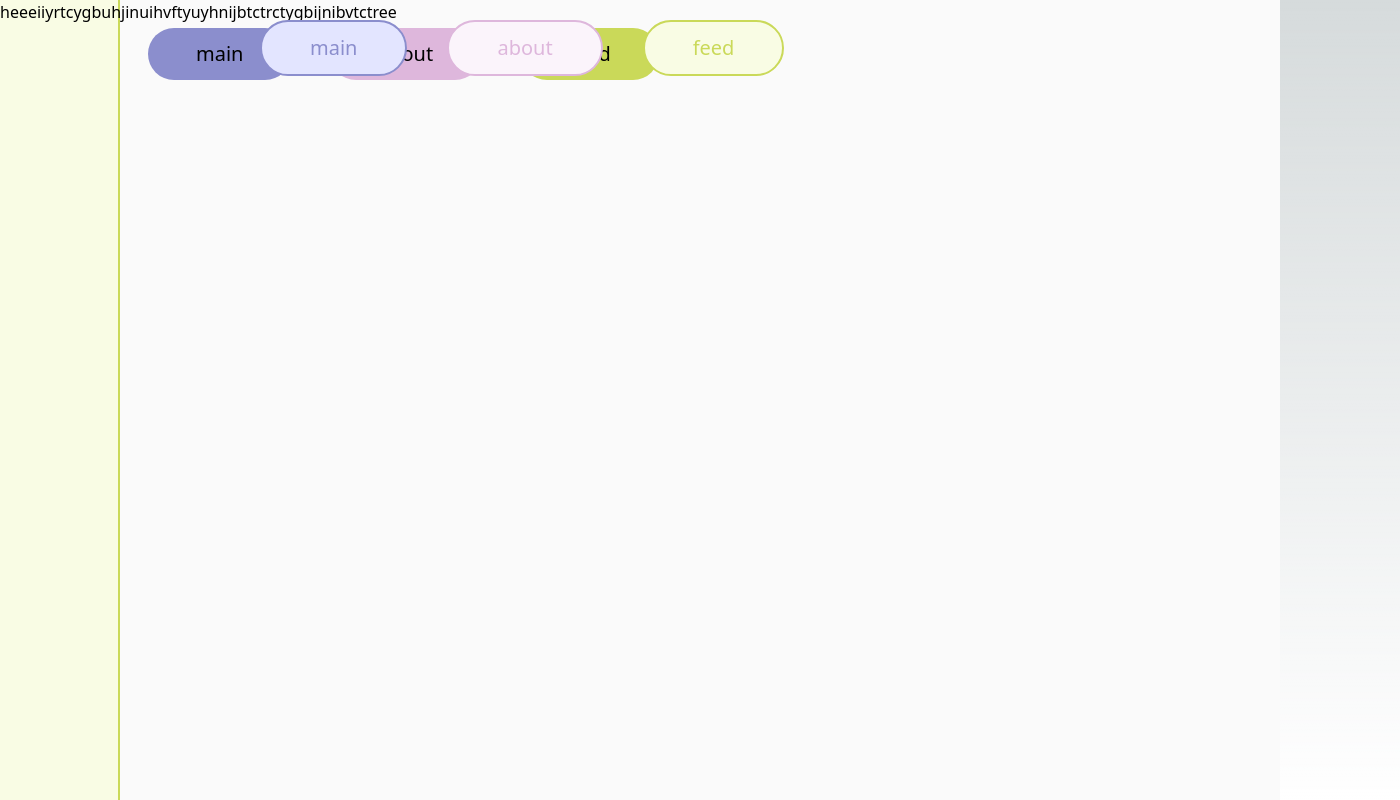
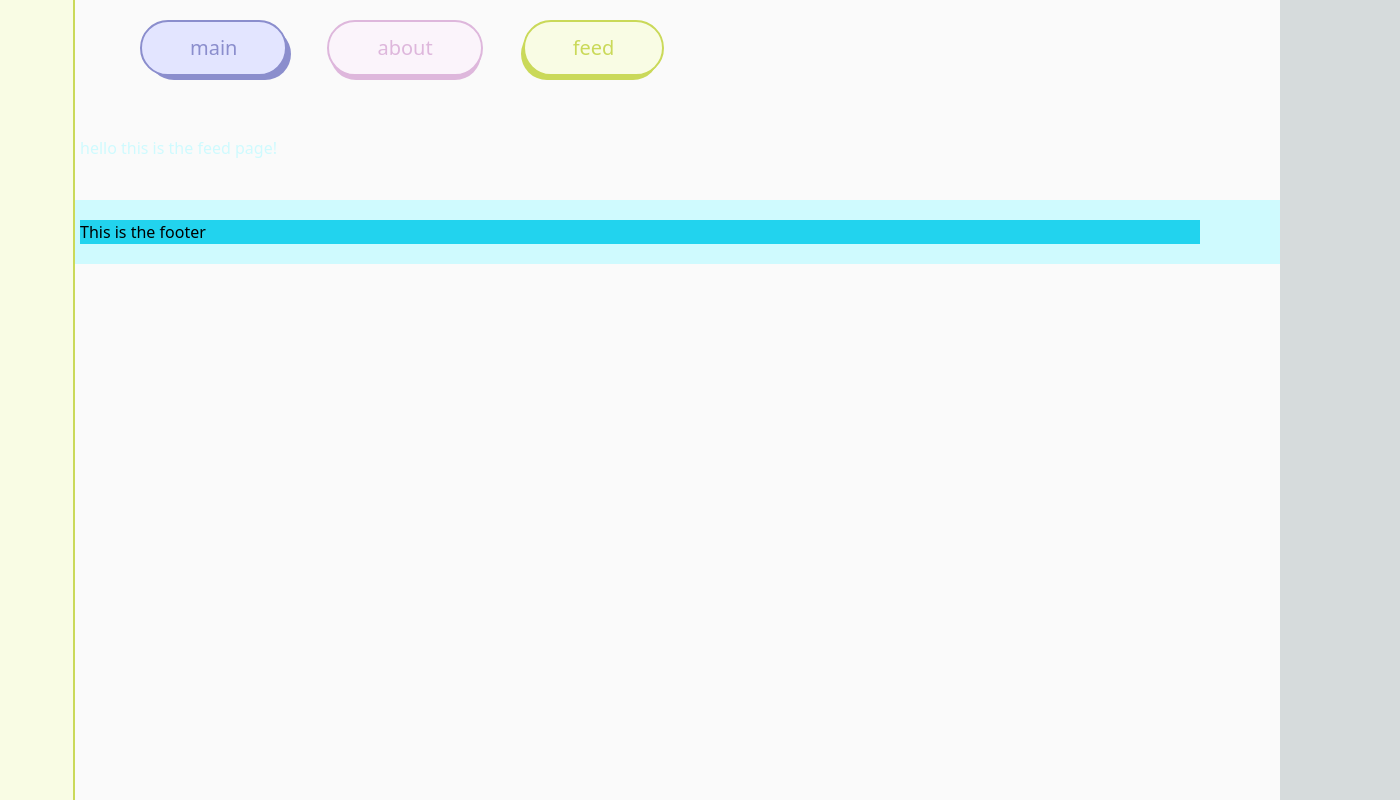
Before and after one commit to annenuno/annenuno.com, a Next.js app in the folder site/: page /feed in a window 1280 px wide. Shown: the whole page, 1400 px wide, since content can reach past the window. Built offline with nearby package versions, Linux system fonts and the light colour scheme.

Commit message:
setting up the feed page

```diff
--- a/site/components/pages/feed.tsx
+++ /dev/null
@@ -1,9 +0,0 @@
-// import Link from "next/link";
-
-export default function Feed() {
-  return (
-    <>
-      <div>hello this is the main page!</div>
-    </>
-  );
-}
--- /dev/null
+++ b/site/components/pages/feedpage.tsx
@@ -0,0 +1,9 @@
+// import Link from "next/link";
+
+export default function Feedpage() {
+  return (
+    <>
+      <div className="text-cyan-100">hello this is the feed page!</div>
+    </>
+  );
+}
--- a/site/pages/feed.tsx
+++ b/site/pages/feed.tsx
@@ -1,19 +1,31 @@
 import Menu from "../components/sections/menu";
+import FeedPage from "../components/pages/feedpage";
+import Footer from "../components/sections/footer";
 
 function Feed() {
   return (
-    <>
-      <main className="bg-[#FAFAFA]">
+    <main className="flex flex-col bg-[#FAFAFA] h-full">
+      <header className="fixed top-0 left-0 z-[1000] w-[75px] h-screen p-0 border-r-2 border-[#CAD959] mb-0 bg-[#F9FCE4]">
+        <div className="overflow-hidden w-full flex items-center justify-center px-4"></div>
+      </header>
+      <div className="h-screen">
         <div className="flex flex-row">
-          <div className="bg-[#F9FCE4] border-[#CAD959] border-r-2 w-[120px] h-screen">
-            <div>heeeiiyrtcygbuhjinuihvftyuyhnijbtctrctygbijnibvtctree</div>
-          </div>
           <div>
             <Menu />
           </div>
         </div>
-      </main>
-    </>
+        <div className="bg-[FAFAFA] py-10 px-20 h-auto">
+          <div>
+            <FeedPage />
+          </div>
+        </div>
+        <div className="h-auto px-20 py-5 bg-cyan-100">
+          <div>
+            <Footer />
+          </div>
+        </div>
+      </div>
+    </main>
   );
 }
 
```
